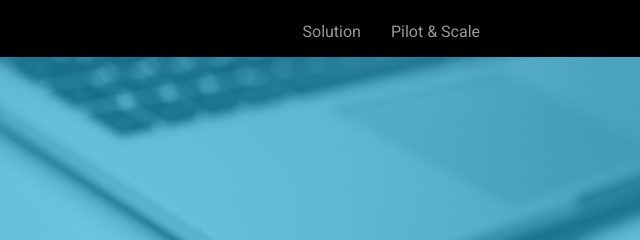
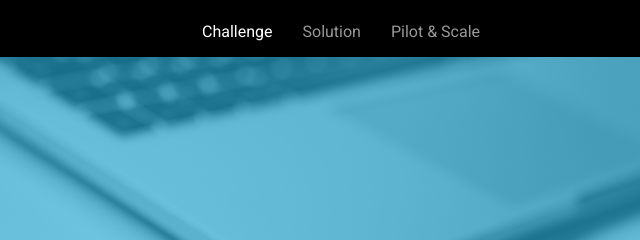
Before and after one commit to booz-allen-hamilton/digital-service-academy, a plain HTML site: page index.html in a window 1280 px wide. In both pictures the pointer is over the link "Challenge". Shown: the top 240 px of the page, 640-1280 px from the left. Drawn offline with Linux system fonts and the light colour scheme.

Commit message:
update style.css navbar hover

```diff
--- a/style.css
+++ b/style.css
@@ -253,6 +253,12 @@ a{
 
 /* = NavBar
 -------------------------------------------------------------- */
+
+.navbar-nav li a:hover{
+	color: white !important;
+}
+
+
 
 .navbar{
 	margin-bottom: 0;
```
